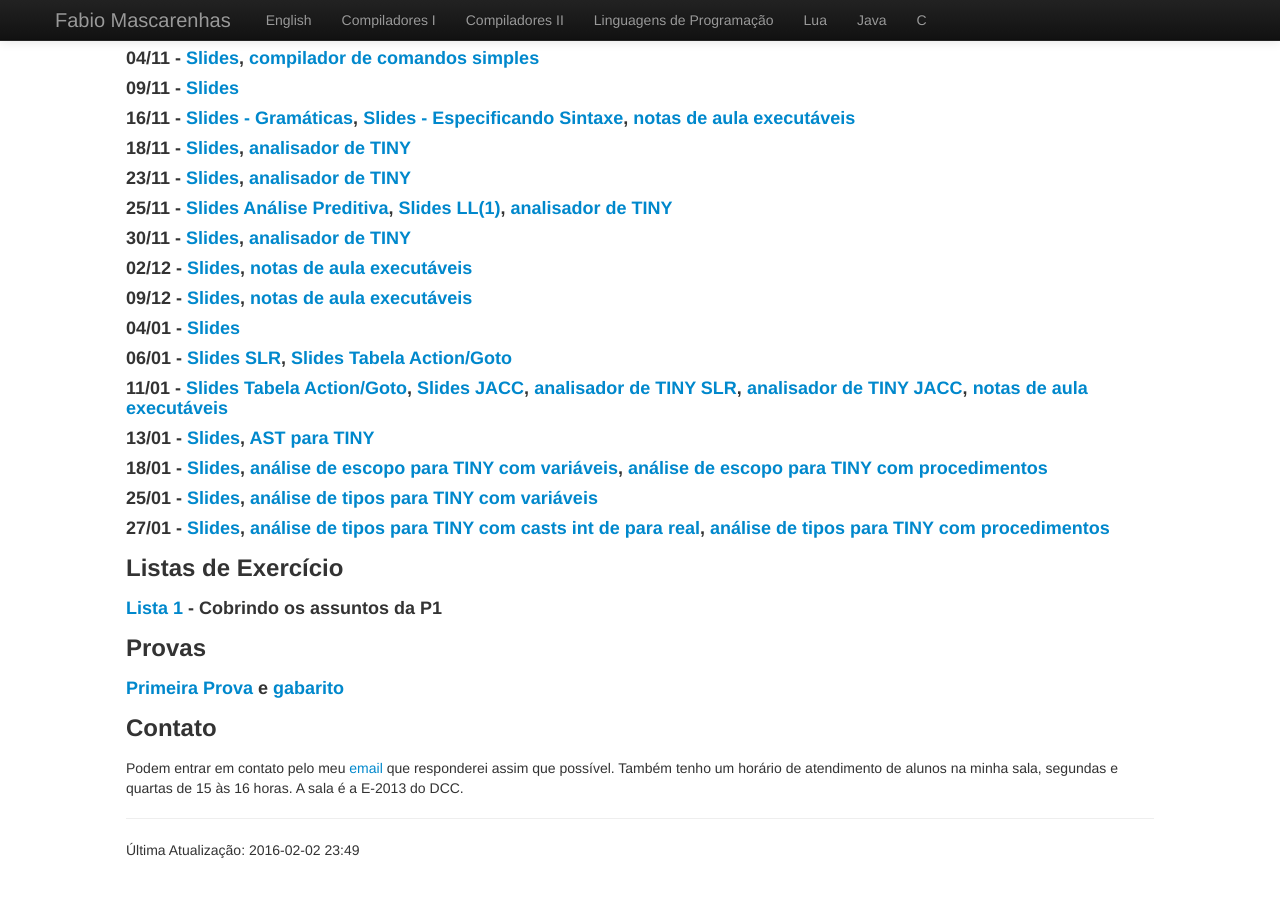
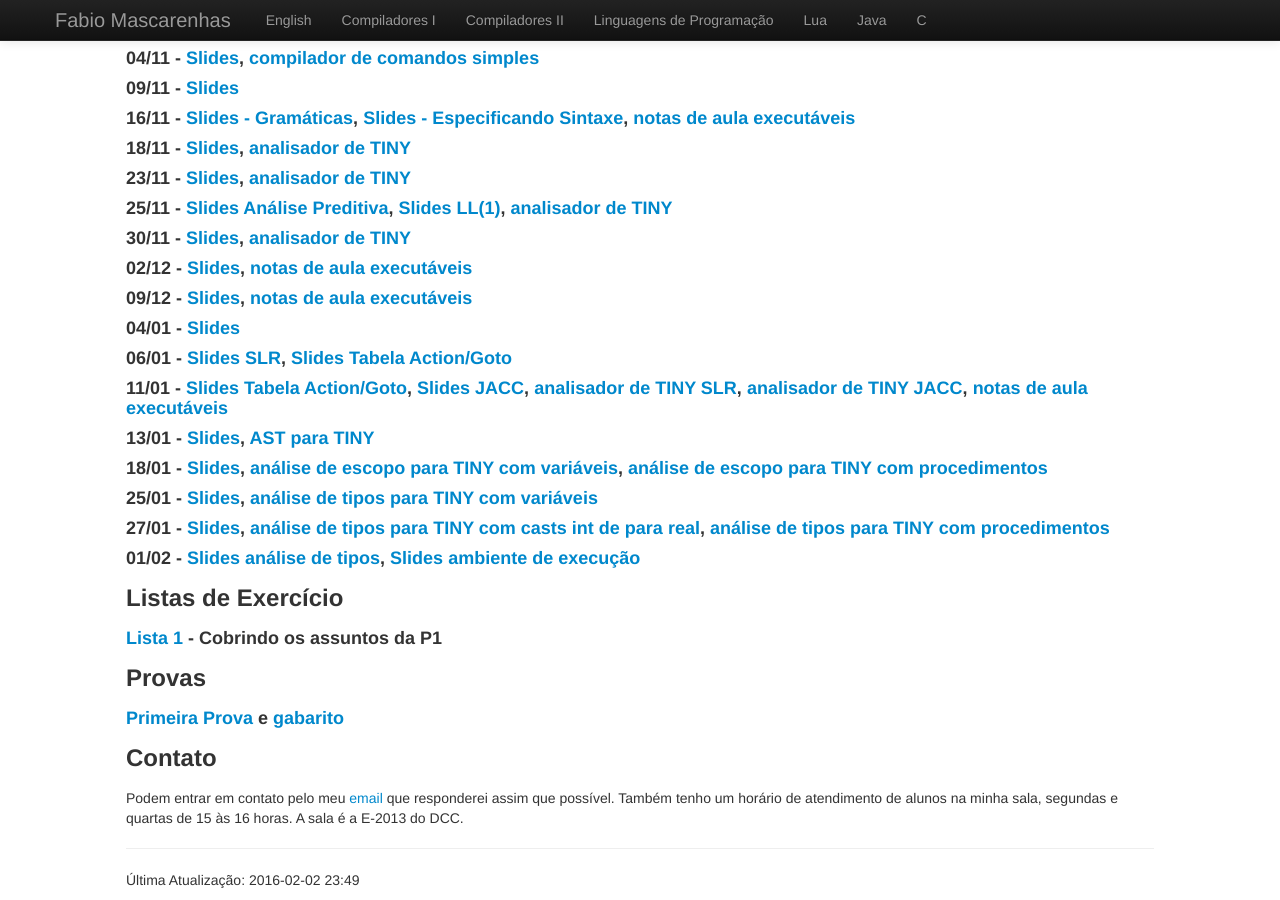
Before and after one commit to fabiomascarenhas/fabiomascarenhas.github.com, a Jekyll site: the page built from comp/index.md, in a window 1280 px wide and 900 px high, scrolled down 1484 px. Built offline with Jekyll 4.4.1, drawn with Linux system fonts in a browser that asks for light colours; Markdown is read by kramdown in place of the engine named in the settings; before the commit the page ends 2354 px from its top, so only the background shows below that.

Commit message:
nova atualização

```diff
--- a/comp/index.md
+++ b/comp/index.md
@@ -133,6 +133,7 @@ Publicarei slides e notas de aula nessa seção no decorrer do curso.
 #### 18/01 - [Slides](14SemanticaPt2.pdf), [análise de escopo para TINY com variáveis](TINYEscopo.zip), [análise de escopo para TINY com procedimentos](TINYEscopoProc.zip)
 #### 25/01 - [Slides](15TiposPt1.pdf), [análise de tipos para TINY com variáveis](TINYTipos.zip)
 #### 27/01 - [Slides](15TiposPt2.pdf), [análise de tipos para TINY com casts int de para real](TINYTiposCast.zip), [análise de tipos para TINY com procedimentos](TINYTiposProc.zip)
+#### 01/02 - [Slides análise de tipos](15TiposPt3.pdf), [Slides ambiente de execução](16AmbientePt1.pdf)
 
 ### Listas de Exercício
 
```
Also changed, not shown: lp/index.md (+1 -0 lines), 5 other files.
